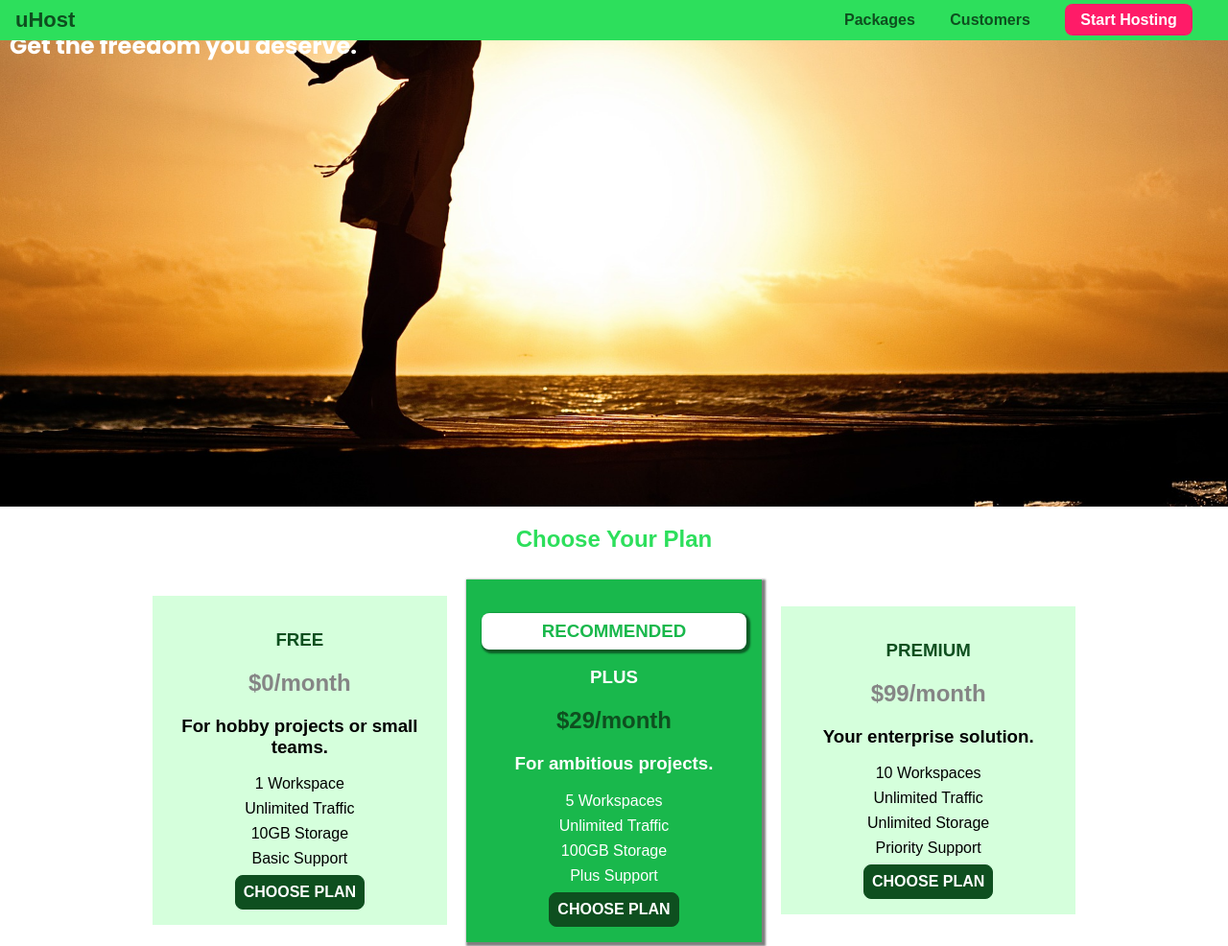
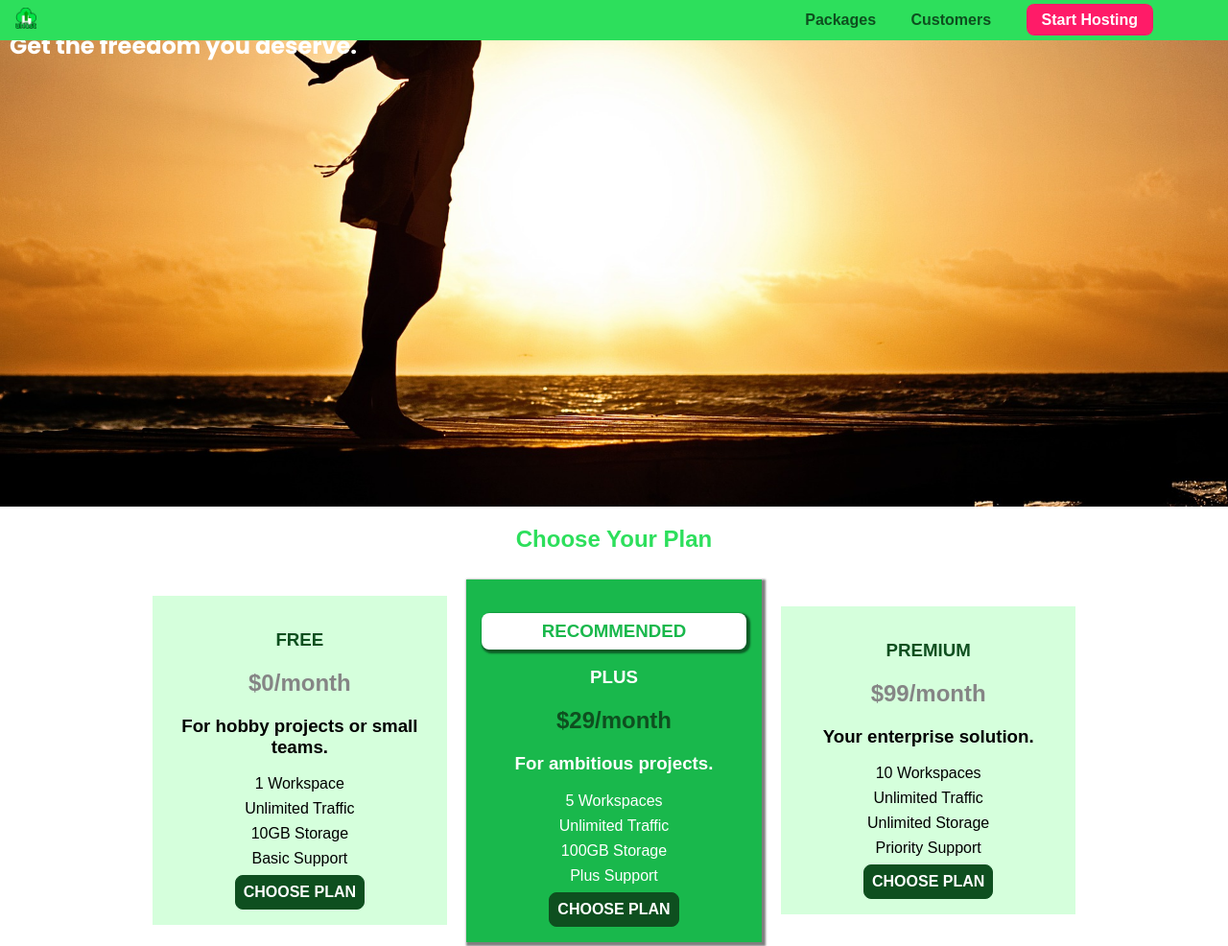
Before and after one commit to robdcal/css-demo, a plain HTML site: page index.html in a window 1280 px wide. Shown: the top 986 px of the page at 96% size. Drawn offline with Linux system fonts and the light colour scheme; a web font is replaced by a local one.

Commit message:
adding brand logo to primary nav

```diff
--- a/app.css
+++ b/app.css
@@ -1,5 +1,5 @@
 #product-overview {
-  background: url("freedom.jpg") left 10% bottom 20% / cover no-repeat
+  background: url("images/freedom.jpg") left 10% bottom 20% / cover no-repeat
     border-box;
   width: 100%;
   height: 528px;
--- a/index.html
+++ b/index.html
@@ -19,7 +19,7 @@
     <header class="main-header">
         <div class="main-brand">
             <a href="index.html" class="main-brand__brand">
-                uHost
+                <img src="images/uhost-icon.png" alt="uHost - Your favourite hosting company" />
             </a>
         </div>
         <nav class="main-nav">
--- a/shared.css
+++ b/shared.css
@@ -25,6 +25,12 @@ body {
   text-decoration: none;
   font-weight: bold;
   font-size: 22px;
+  height: 22px;
+  display: inline-block;
+}
+
+.main-brand__brand img {
+  height: 100%;
 }
 
 .main-nav {
```
Also changed, not shown: images/freedom.jpg (renamed from freedom.jpg), images/uhost-icon.png (added).
